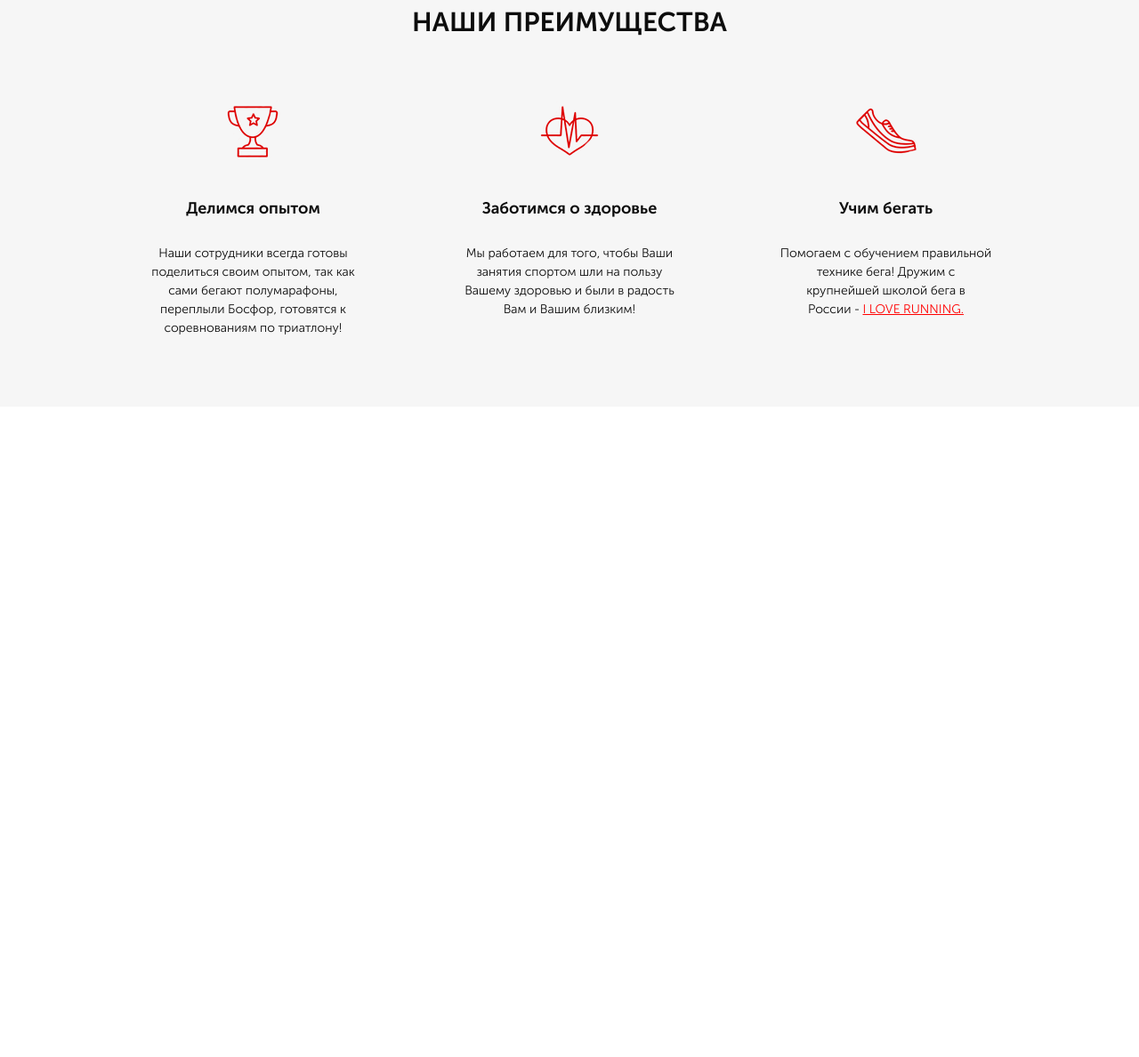
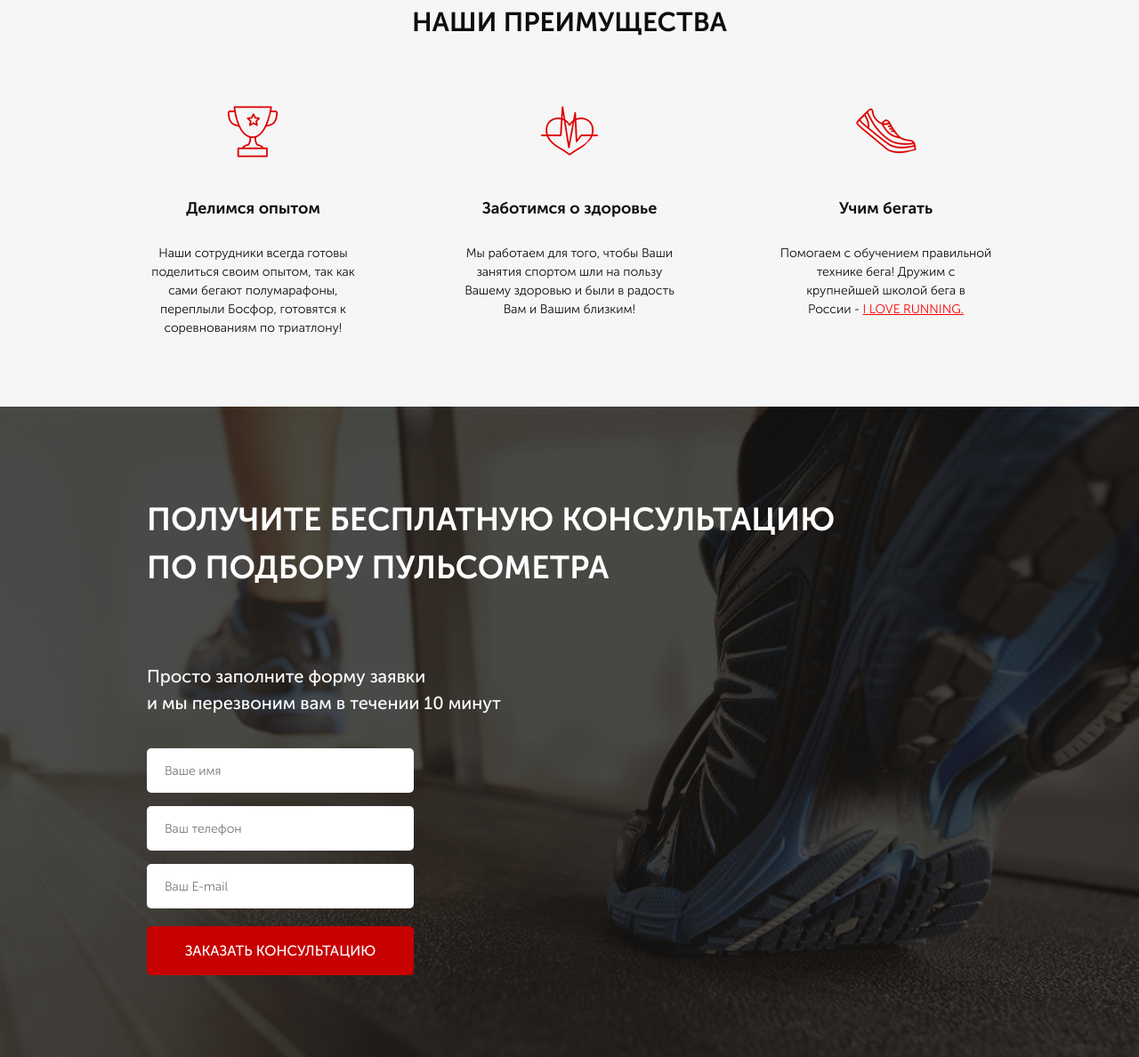
Before and after one commit to ReyTris/reytris.github.io-pulse, a website: page src/index.html in a window 1280 px wide. Shown: the part 780-1968 px from the top of the page at 89% size. Before the commit the page ends 1237 px from the top, so only its background shows below. Drawn offline with Linux system fonts and the light colour scheme.

Commit message:
second step

```diff
--- a/src/index.html
+++ b/src/index.html
@@ -88,5 +88,24 @@
             </div>
         </div>
     </div>
+
+    <div class="consultation">
+        <div class="container">
+            <h2 class="title title_left">
+                Получите бесплатную консультацию<br> по подбору пульсометра
+            </h2>
+            <div class="consultation__descr">
+                Просто заполните форму заявки <br>
+                и мы перезвоним вам в течении 10 минут
+            </div>
+            <form class="feed-form" action="#">
+                <input name="name" required placeholder="Ваше имя" type="text">
+                <input name="phone" required placeholder="Ваш телефон" type="number">
+                <input name="email" required placeholder="Ваш E-mail" type="email">
+
+                <button class="button button_submit">заказать кОНСУЛЬТАЦИЮ</button>
+            </form>
+        </div>
+    </div>
 </body>
 </html>
--- a/src/sass/blocks/_buttons.scss
+++ b/src/sass/blocks/_buttons.scss
@@ -14,4 +14,10 @@
         height: 50px;
         font-size: 16px;
     }
+    &_submit {
+        width: 100%;
+        height: 55px;
+        color: #ffffff;
+        font-size: 16px;
+    }
 }
--- /dev/null
+++ b/src/sass/blocks/_consultation.scss
@@ -0,0 +1,11 @@
+.consultation {
+    min-height: 680px;
+    padding: 100px 0 92px 0;
+    background: url('../../img/consultation.jpg') center (center/cover) no-repeat;
+    &__descr {
+        color: #ffffff;
+        font-size: 20px;
+        font-weight: 500;
+        margin-top: 80px;
+    }
+}
--- /dev/null
+++ b/src/sass/blocks/_forms.scss
@@ -0,0 +1,20 @@
+.feed-form {
+    margin-top: 36px;
+    display: flex;
+    flex-direction: column;
+    width: 300px;
+    input {
+        height: 50px;
+        border-radius: 5px;
+        background-color: #ffffff;
+        margin-bottom: 15px;
+        border: none;
+        padding: 0 20px;
+        color: #4b4b4b;
+        font-size: 14px;
+        font-weight: 300;
+        &:nth-child(3) {
+            margin-bottom: 20px;
+        }
+    }
+}
--- a/src/sass/blocks/_titles.scss
+++ b/src/sass/blocks/_titles.scss
@@ -3,4 +3,10 @@
     font-size: 30px;
     font-weight: 700;
     text-align: center;
+    text-transform: uppercase;
+    &_left {
+        color: #ffffff;
+        font-size: 36px;
+        text-align: left;
+    }
 }
--- a/src/sass/style.scss
+++ b/src/sass/style.scss
@@ -11,3 +11,5 @@
 @import 'blocks/buttons';
 @import 'blocks/advantages';
 @import 'blocks/titles';
+@import 'blocks/consultation';
+@import 'blocks/forms';
```
Also changed, not shown: src/css/style.min.css, src/img/consultation.jpg (added).
